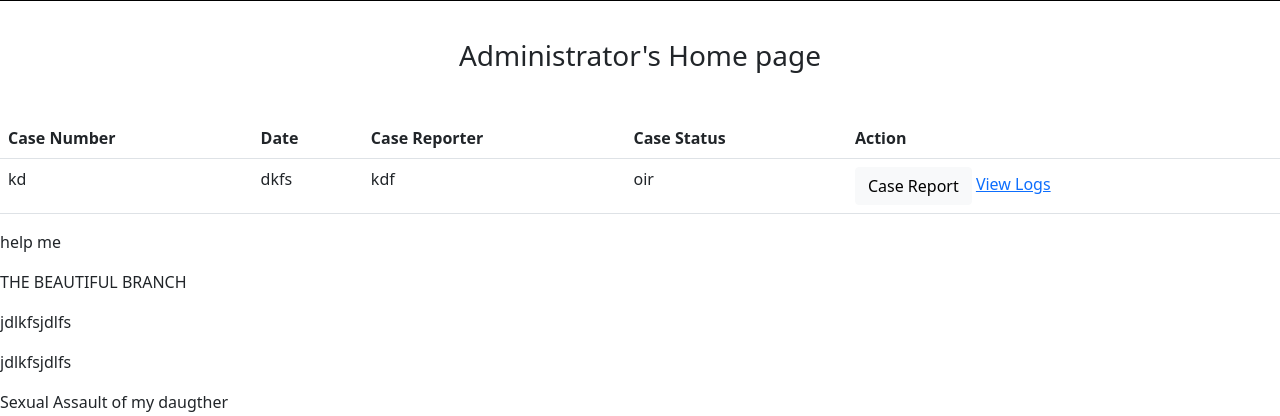
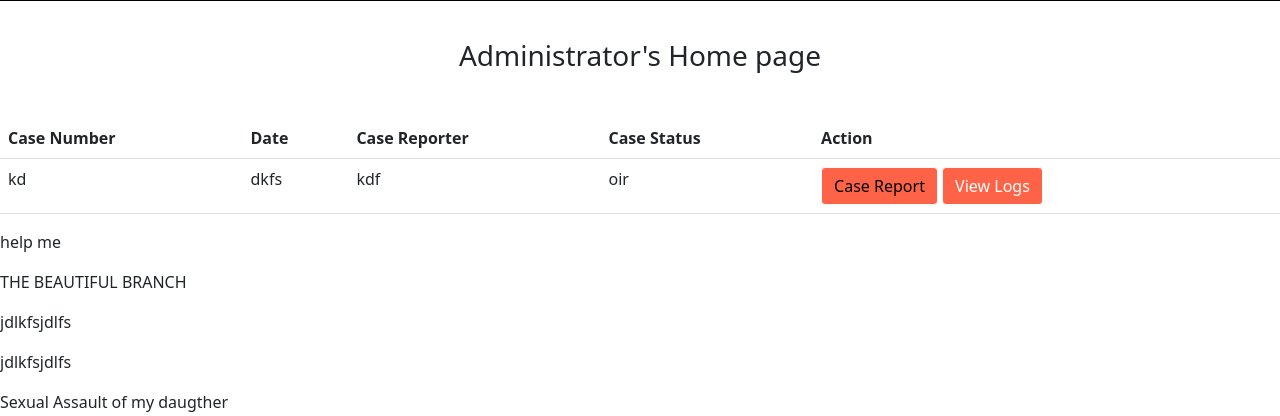
Before and after one commit to DamaMichaelYohanna/complain-system, a Django app: page /administrator/ in a window 1280 px wide. Shown: the part 481-897 px from the top of the page. Run offline with Django 4.2, Linux system fonts and the light colour scheme; a user stored in the database is signed in; data comes from the database, SQL or seed files in the repository; some libraries are stand-ins or nearby versions.

Commit message:
updated complain page

```diff
--- a/administrator/templates/administrator/all_complains.html
+++ b/administrator/templates/administrator/all_complains.html
@@ -18,8 +18,15 @@ Home{% endblock %} {% block content %}
       <td>kdf</td>
       <td>oir</td>
       <td>
-        <a href="" class="btn btn-light">Case Report</a>
-        <a href="">View Logs</a>
+        <a href="" class="btn btn-light" style="background-color: tomato"
+          >Case Report</a
+        >
+        <a
+          href=""
+          class="btn btn-light"
+          style="background-color: tomato; color: white"
+          >View Logs</a
+        >
       </td>
     </tr>
   </table>
```
